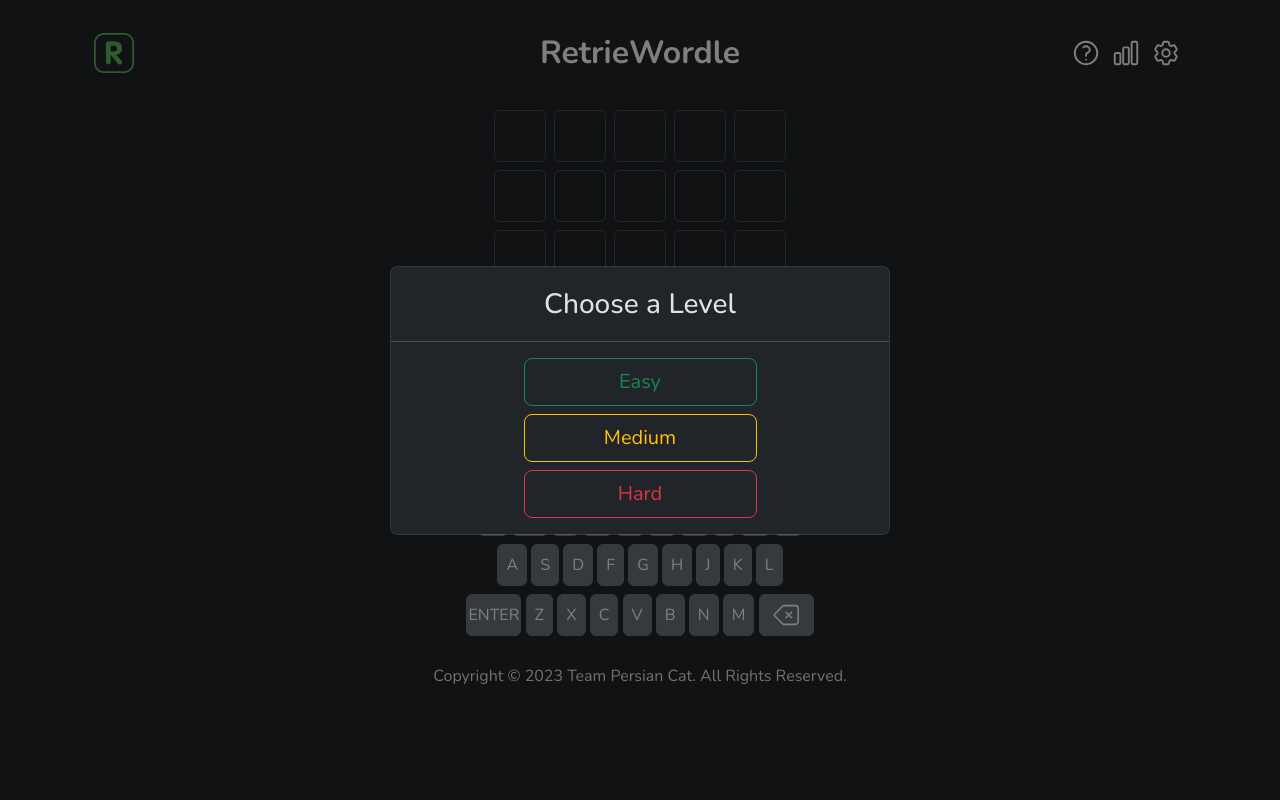
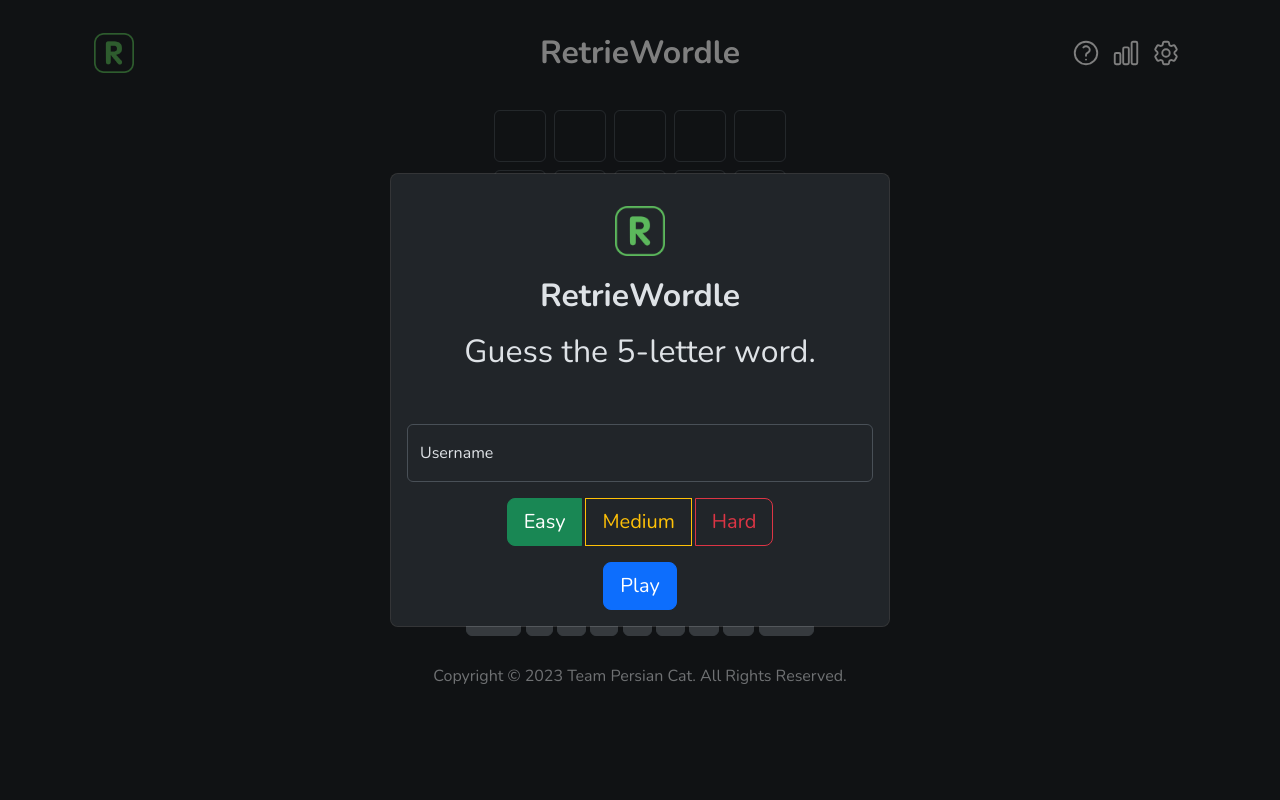
Before and after one commit to nishithsoni/CMSC-447-Team-Persian-Cat-Project, a Flask app: page / in a window 1280 px wide. Run offline with Flask 3, Linux system fonts and the light colour scheme.

Commit message:
level picker updated

```diff
--- a/templates/index.html
+++ b/templates/index.html
@@ -8,16 +8,27 @@
 <div class="modal fade" id="levelModal" tabindex="-1" aria-labelledby="exampleModalLabel" aria-hidden="true">
     <div class="modal-dialog modal-dialog-centered">
       <div class="modal-content">
-        <div class="modal-header d-flex justify-content-center">
-            <h1 class="modal-title fs-3" id="exampleModalLabel">Choose a Level</h1>
-        </div>
-        <div class="modal-body d-flex align-items-center justify-content-center">
-            <div class="d-grid gap-2 col-6 mx-auto">
-                <button type="button" class="btn btn-outline-success btn-lg" data-bs-dismiss="modal" aria-label="Easy">Easy</button>
-                <button type="button" class="btn btn-outline-warning btn-lg" data-bs-dismiss="modal" aria-label="Medium">Medium</button>
-                <button type="button" class="btn btn-outline-danger btn-lg" data-bs-dismiss="modal" aria-label="Hard">Hard</button>
+        <div class="modal-body d-flex flex-column align-items-center justify-content-center">
+            <a class="navbar-brand mt-3 mb-3" href="#">
+                <img src="../static/letter-r.png" alt="Logo" width="50" height="50">
+              </a>
+            <h1 class="modal-title fs-2 fw-bold mb-2" id="exampleModalLabel">RetrieWordle</h1>
+            <h1 class="modal-title fs-2 fw-lighter mb-5" id="exampleModalLabel">Guess the 5-letter word.</h1>
+            <div class="input-group input-group-lg gap-1 mb-3">
+                <div class="form-floating">
+                    <input type="text" class="form-control" id="floatingInput" placeholder="John Doe">
+                    <label for="floatingInput">Username</label>
+                  </div>
             </div>
-
+            <div class="btn-group btn-group-lg gap-1 mb-3" role="group" aria-label="Vertical radio toggle button group">
+                <input type="radio" class="btn-check" name="vbtn-radio" id="vbtn-radio1" autocomplete="off" checked>
+                <label class="btn btn-outline-success" for="vbtn-radio1">Easy</label>
+                <input type="radio" class="btn-check" name="vbtn-radio" id="vbtn-radio2" autocomplete="off">
+                <label class="btn btn-outline-warning" for="vbtn-radio2">Medium</label>
+                <input type="radio" class="btn-check" name="vbtn-radio" id="vbtn-radio3" autocomplete="off">
+                <label class="btn btn-outline-danger" for="vbtn-radio3">Hard</label>
+            </div>
+            <button type="button" class="btn btn-lg btn-primary">Play</button>
         </div>
       </div>
     </div>
```
